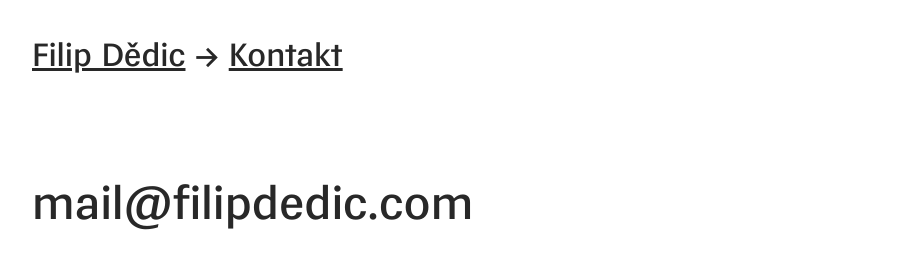
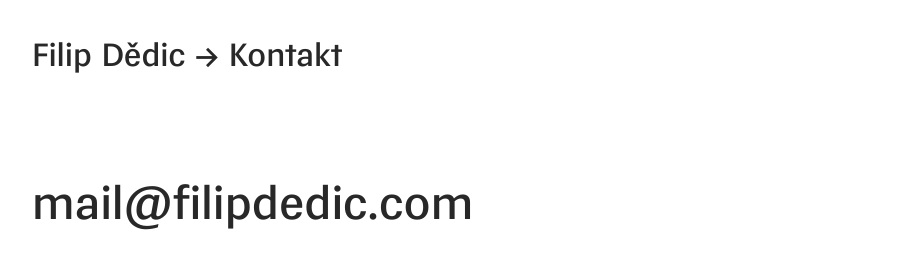
Before and after one commit to fdedic/fdedic.github.io, a Jekyll site: the page built from kontakt.md, in a window 1280 px wide. Shown: the top 258 px of the page, without its empty margins (32-935 px from the left). Built offline with Jekyll 4.4.1, drawn with Linux system fonts in a browser that asks for light colours; nearby versions of some CDN libraries.

Commit message:
Update style.css

```diff
--- a/assets/css/style.css
+++ b/assets/css/style.css
@@ -495,6 +495,11 @@ a:active, a:focus {
         }
     }
 
+    .header a {
+        border-bottom: 0;
+        text-decoration: none;
+    }
+
     .footer {
         padding: 16px 0;
     }
```
